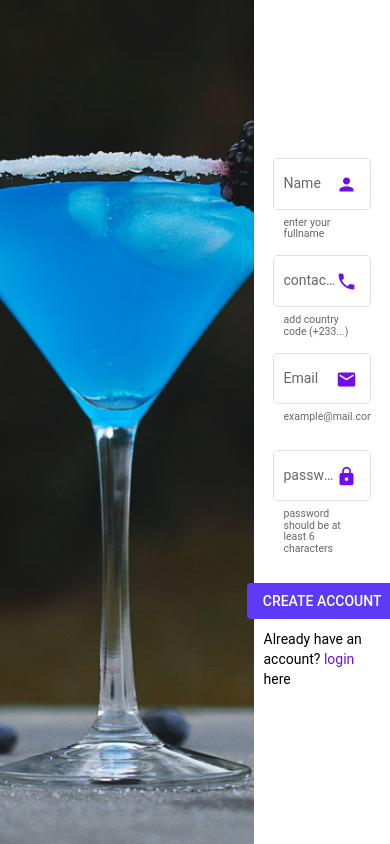
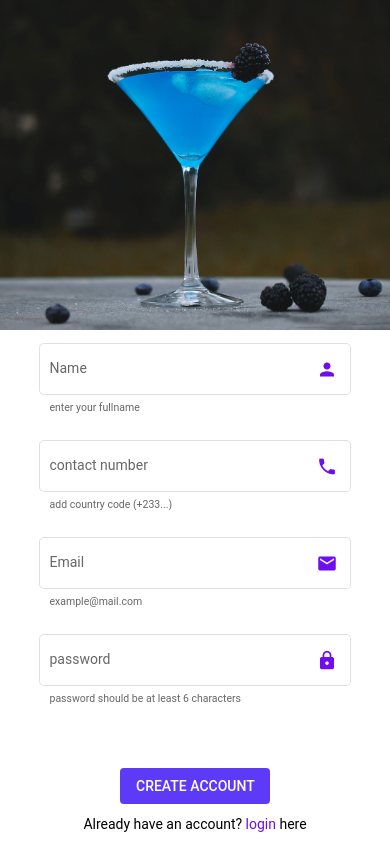
Before and after one commit to Amedzro-Elikplim/E-commerce, an Angular app: page /register in a window 390 px wide. Built offline with nearby package versions, Linux system fonts and the light colour scheme.

Commit message:
Make register page responsive

```diff
--- a/src/app/components/auth/register/register.component.css
+++ b/src/app/components/auth/register/register.component.css
@@ -11,7 +11,7 @@
     width: 35vw;
 }
 
-.login-image {
+.signup-image {
     width: 65vw;
     height: 100vh;
     background: url("../../../../assets/images/signup-image.jpg");
@@ -55,3 +55,24 @@
     cursor: pointer;
     text-decoration: none;
 }
+
+
+@media(max-width: 768px) {
+    .signup-container {
+        flex-direction: column;
+        height: 100vh;
+    }
+
+    .signup-image {
+        width: 100%;
+        height: 50vh;
+    }
+
+    .signup-form {
+        width: 100%;
+    }
+
+    .form-field {
+        width: 80%;
+    }
+}
--- a/src/app/components/auth/register/register.component.html
+++ b/src/app/components/auth/register/register.component.html
@@ -1,5 +1,5 @@
 <div class="signup-container">
-  <div class="login-image"></div>
+  <div class="signup-image"></div>
   <form [formGroup]="signupInfo" (ngSubmit)="createUserAccount()" class="signup-form">
 
     <mat-form-field  appearance="outline" class="form-field">
```
